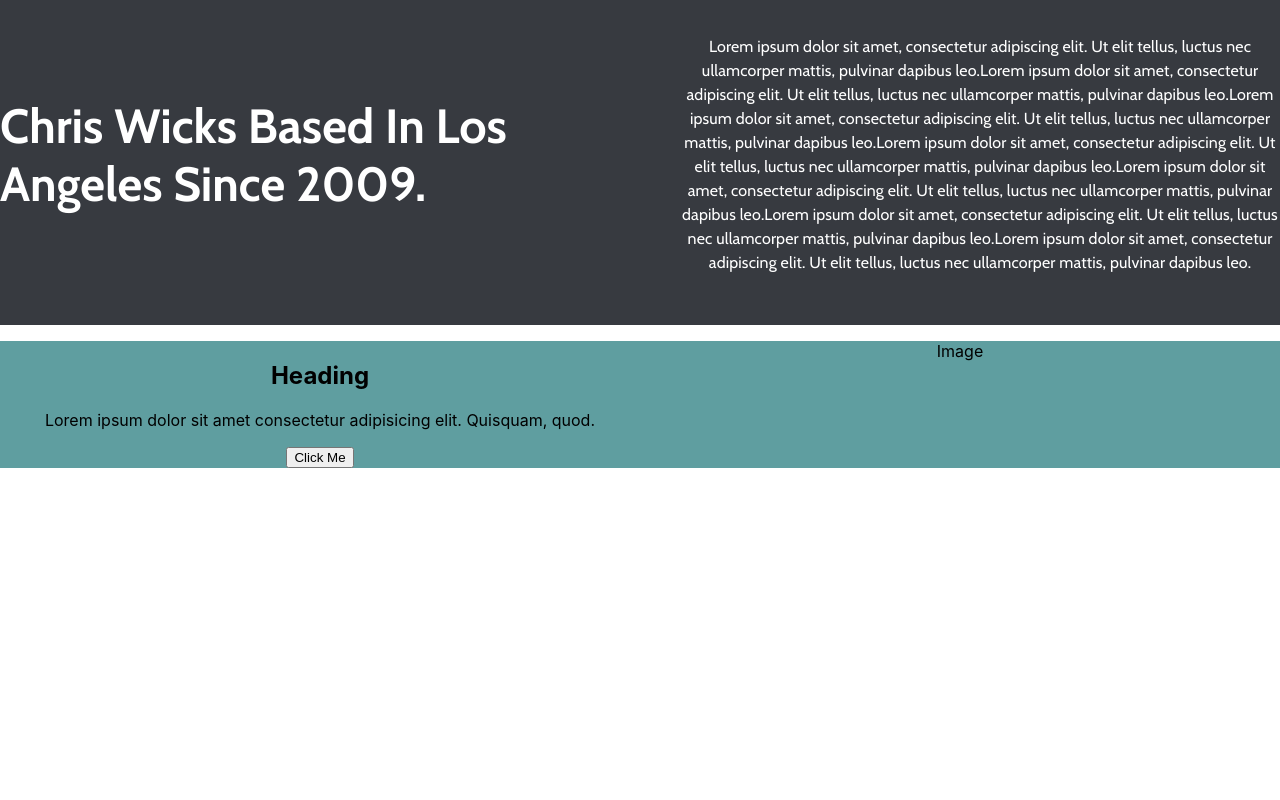
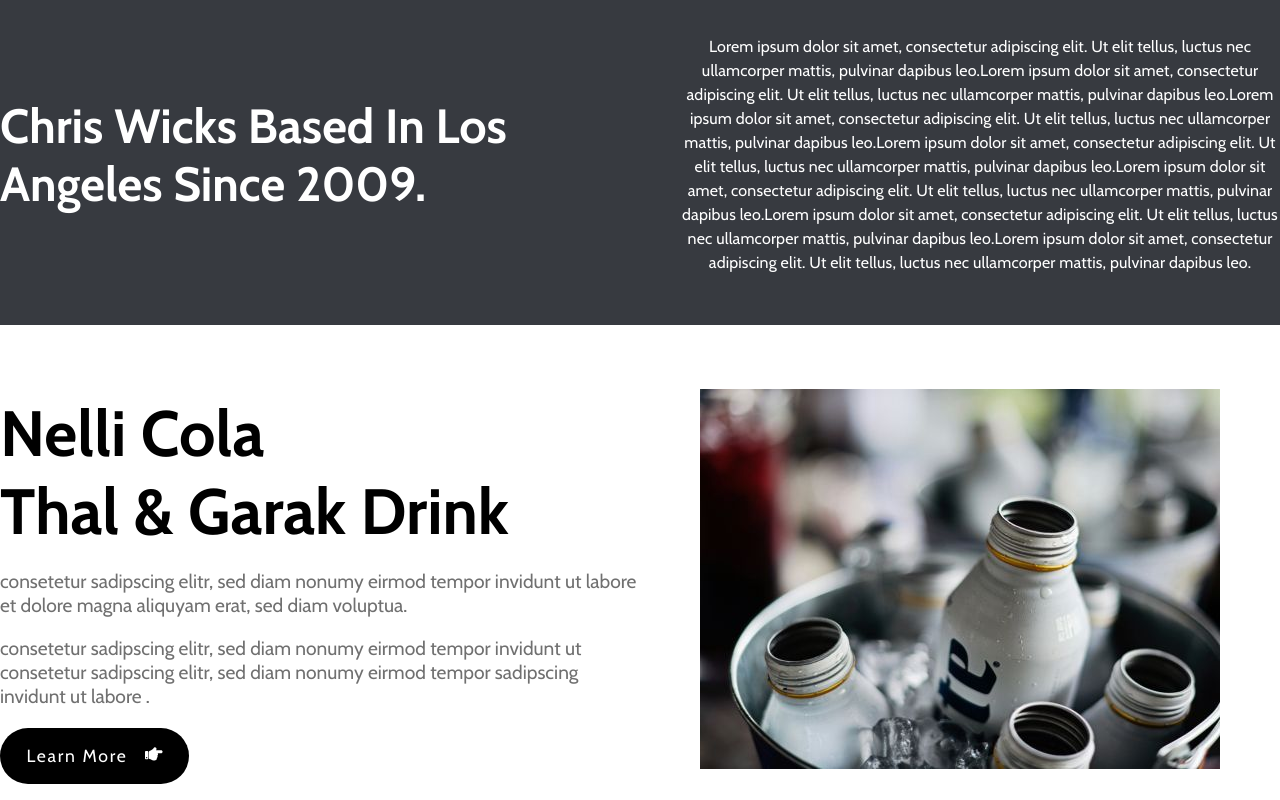
Before and after one commit to baayesh/Delmore, a React (Create React App) app: page / in a window 1280 px wide. Shown: the part 967-1767 px from the top of the page. Before the commit the page ends 1451 px from the top, so only its background shows below. Built offline with nearby package versions, Linux system fonts and the light colour scheme.

Commit message:
Develop ups section

```diff
--- a/src/components/usp.js
+++ b/src/components/usp.js
@@ -1,28 +1,34 @@
-import React from 'react';
-import '../styles/usp.css';
+import React from "react";
+import "../styles/usp.css";
+import { FaHandPointRight } from "react-icons/fa";
+import usp from "../assets/usp.jpg";
 
 const USP = () => {
   return (
-    <div className='usp-main'>
-        <div className='usp-cta'>
-            <h2>
-                Heading
-            </h2>
+    <div className="usp-main">
+      <div className="usp-cta">
+        <h2>
+          Nelli Cola <br />
+          Thal & Garak Drink
+        </h2>
 
-            <p>
-                Lorem ipsum dolor sit amet consectetur adipisicing elit. Quisquam, quod.
-            </p>
+        <p>
+          consetetur sadipscing elitr, sed diam nonumy eirmod tempor invidunt ut
+          labore et dolore magna aliquyam erat, sed diam voluptua.
+        </p>
+        <p>
+          consetetur sadipscing elitr, sed diam nonumy eirmod tempor invidunt ut
+          consetetur sadipscing elitr, sed diam nonumy eirmod tempor sadipscing
+          invidunt ut labore .
+        </p>
 
-            <button>
-                Click Me
-            </button>
+        <button className="usp-button">Learn More <div>
+            <FaHandPointRight />
+        </div> </button>
+      </div>
+      <div className="usp-img"><img src={usp}/></div>
+    </div>
+  );
+};
 
-        </div>
-        <div className='usp-img'>
-            Image
-        </div>
-    </div>
-  )
-}
-
-export default USP
+export default USP;
--- a/src/styles/usp.css
+++ b/src/styles/usp.css
@@ -3,13 +3,54 @@
     margin:1em auto;
     max-width: 1440px;
     justify-content: space-between;
-    background-color: cadetblue;
+
 }
 
 .usp-cta{
     flex: 1;
 }
 
+.usp-cta h2{
+    font-family: 'cabin', sans-serif;
+    font-weight: 900;
+    font-size: 4rem;
+    text-align: left;
+    margin-bottom: 0;
+}
+
+.usp-cta p{
+    font-family: 'cabin', sans-serif;
+    font-weight: 400;
+    margin-botom: 0;
+    font-size: 1.2rem;
+    text-align: left;
+    color:#707070;
+}
+
+.usp-button{
+    display: flex;
+    flex-direction: row;
+    justify-self: left;
+    font-family: 'cabin', sans-serif;
+    font-size: 1.1rem;
+    letter-spacing: 0.1em;
+    background-color: #000000;
+    color: #ffffff;
+    padding: 1em 1.5em;
+    border-radius: 2em;
+    gap: 1em;
+    cursor: pointer;
+    border: 0px;
+
+}
+
+.usp-button:hover{
+    background-color: #373A40;
+}
+
 .usp-img{
     flex:1;
+    display: block;
+    width: 50%;
+    margin-top: 3em;
 }
```
Also changed, not shown: src/assets/usp.jpg (added).
